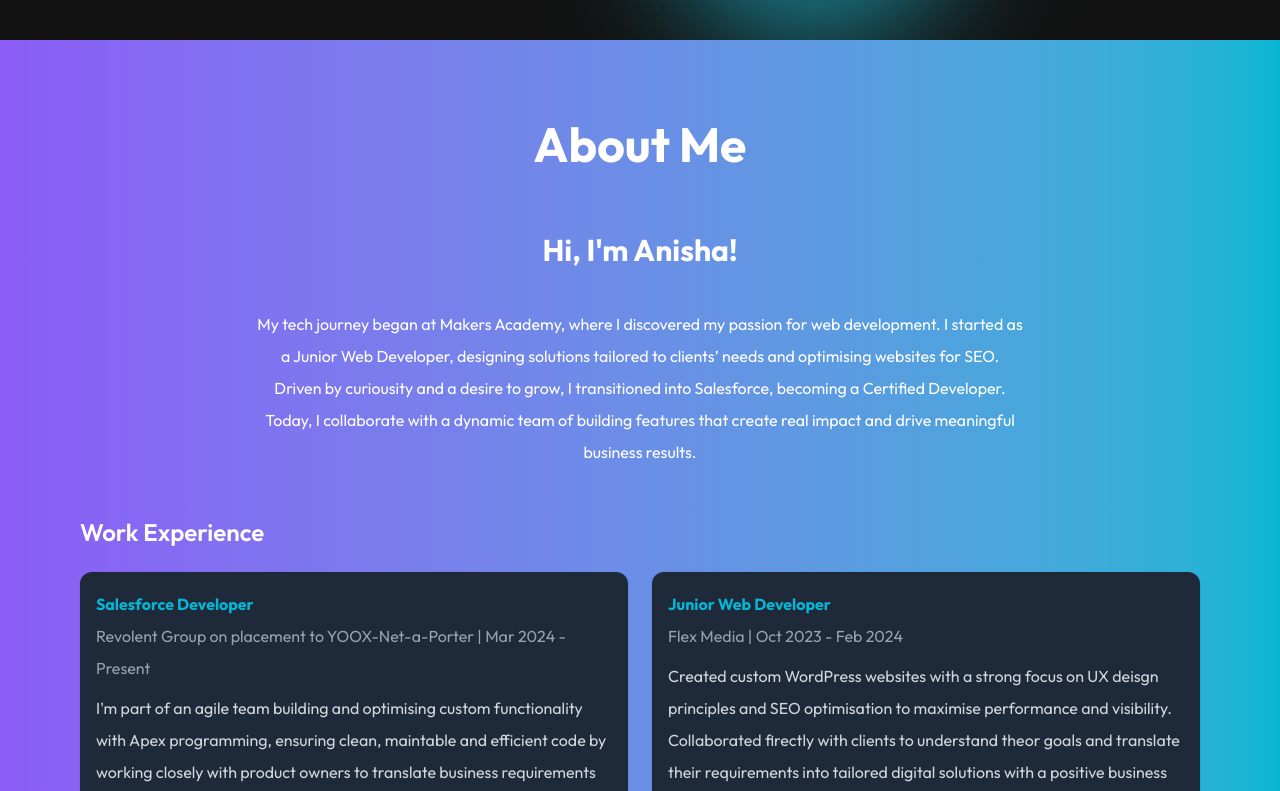
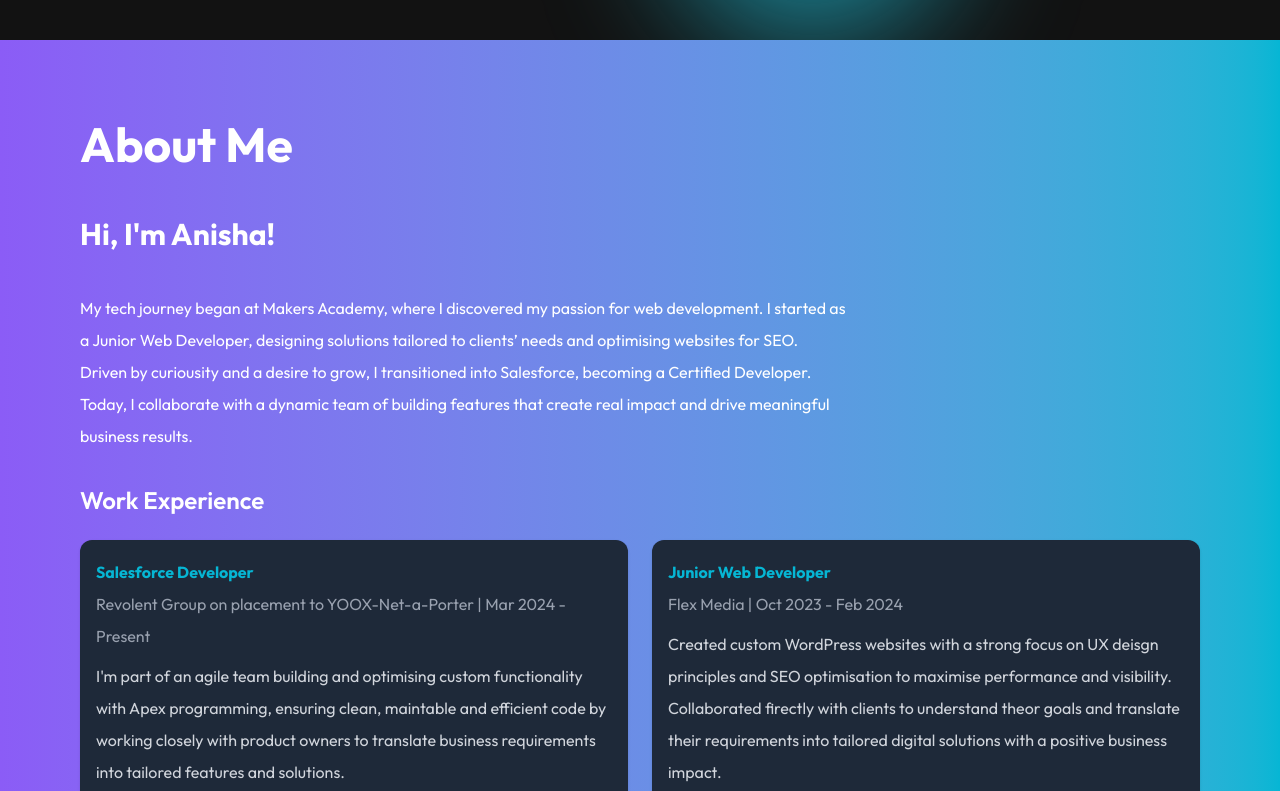
Before and after one commit to anisha-11/anisha-portfolio, a Next.js app: page / in a window 1280 px wide. Shown: the part 760-1551 px from the top of the page. Built offline with nearby package versions, Linux system fonts and the light colour scheme; a web font is replaced by a local one.

Commit message:
put intro text back to the left on desktop

```diff
--- a/app/components/About.jsx
+++ b/app/components/About.jsx
@@ -23,14 +23,14 @@ const volunteering = [
 
   return (
     <section className=" bg-gradient-to-r from-[#8B5CF6] to-[#06B6D4] text-white py-20 px-6 md:px-20">
-      <div id='about' className="max-w-7xl mx-auto flex flex-col gap-12 items-center">
+      <div id='about' className="max-w-7xl mx-auto flex flex-col gap-12">
 
         {/* Right: Content */}
-        {/* <div> */}
+        <div className='flex-1 space-y-8'>
 
           {/* Intro */}
-          <div className='flex flex-col gap-6 text-center max-w-3xl'>
-            <h1 className='text-5xl font-bold mb-10'>About Me</h1>
+          <div className='flex flex-col gap-6 text-center max-w-3xl md:text-left'>
+            <h1 className='text-5xl font-bold mb-6'>About Me</h1>
             <h2 className="text-3xl font-bold mb-4">Hi, I'm Anisha!</h2>
             <p>My tech journey began at Makers Academy, where I discovered my passion for web development. I started as a Junior Web Developer, designing solutions tailored to clients’ needs and optimising websites for SEO. Driven by curiousity and a desire to grow,
             I transitioned into Salesforce, becoming a Certified Developer. Today, I collaborate with a dynamic team of building features that create real impact and drive meaningful business results.
@@ -79,7 +79,7 @@ const volunteering = [
             </div>
           </div>
 
-        {/* </div> */}
+        </div>
       </div>
     </section>
   );
```
